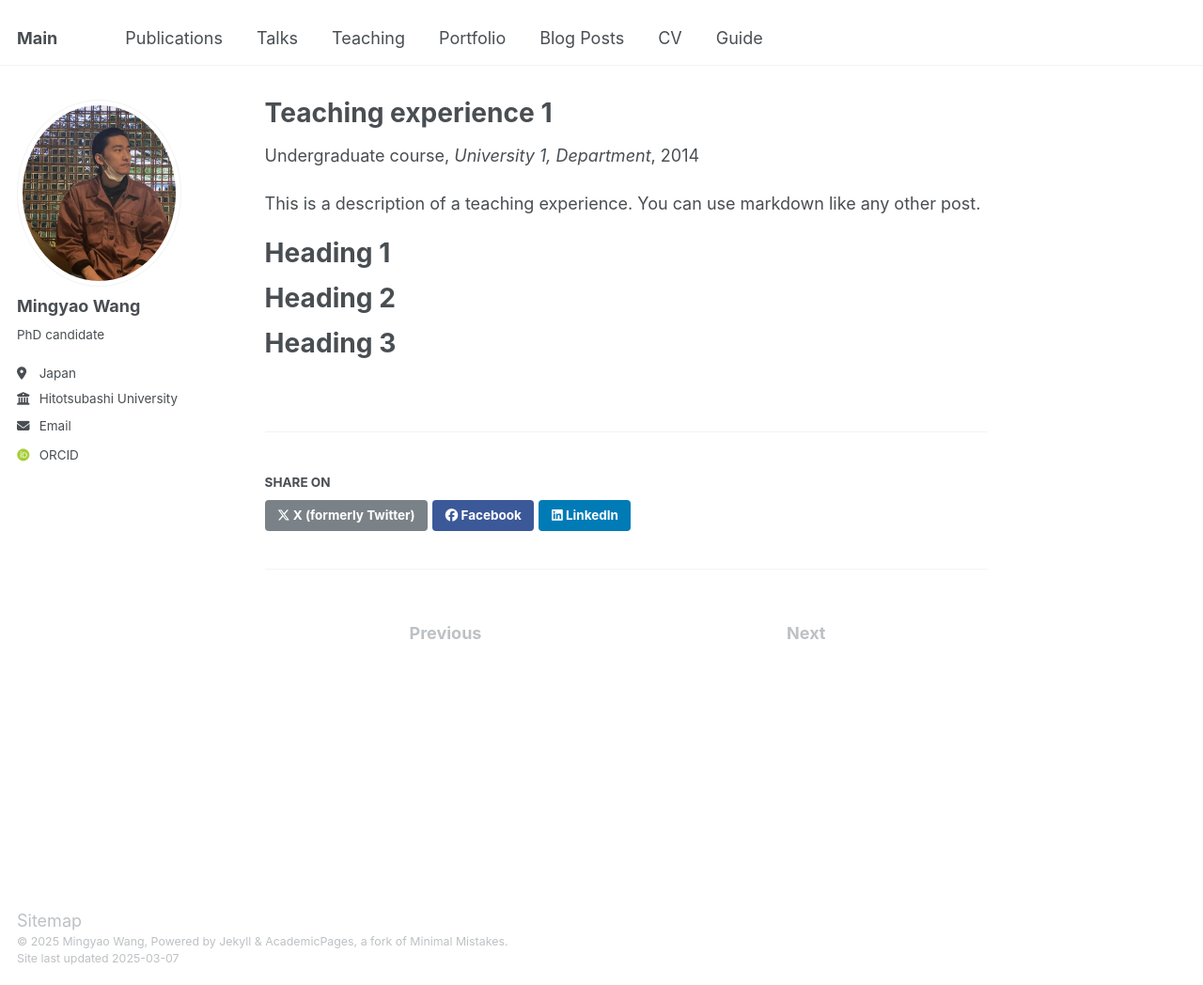
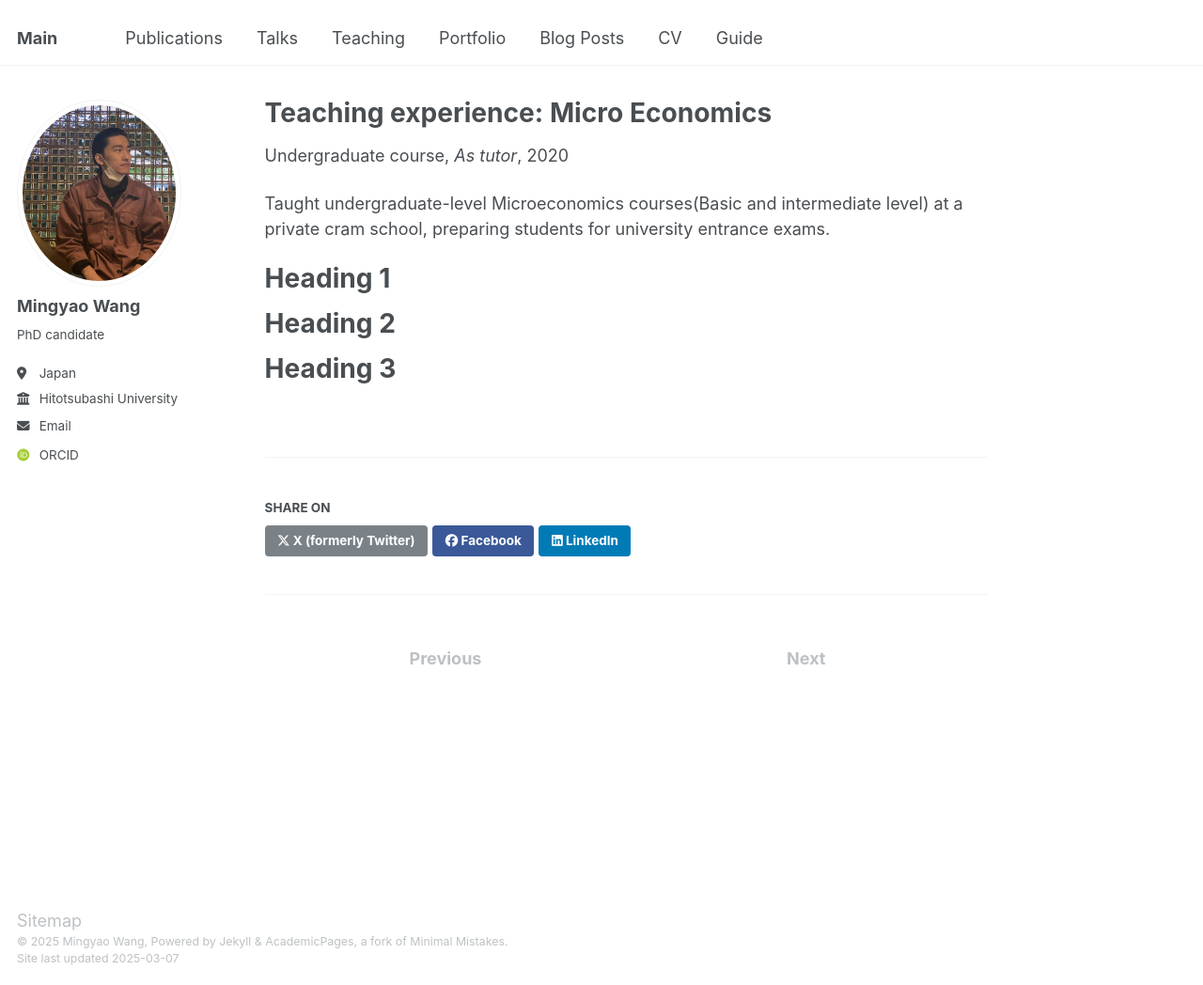
Before and after one commit to Mingyao-Wang/aboutme, a Jekyll site: the page built from _teaching/2014-spring-teaching-1.md, in a window 1280 px wide and 1048 px high. Shown: the whole window at 94% size. Built offline with Jekyll 4.4.1, drawn with Linux system fonts in a browser that asks for light colours; some web fonts are replaced.

Commit message:
Update 2014-spring-teaching-1.md

```diff
--- a/_teaching/2014-spring-teaching-1.md
+++ b/_teaching/2014-spring-teaching-1.md
@@ -1,14 +1,14 @@
 ---
-title: "Teaching experience 1"
+title: "Teaching experience: Micro Economics"
 collection: teaching
 type: "Undergraduate course"
 permalink: /teaching/2014-spring-teaching-1
-venue: "University 1, Department"
-date: 2014-01-01
-location: "City, Country"
+venue: "As tutor"
+date: 2020-01-01
+location: "Tokyo, Japan"
 ---
 
-This is a description of a teaching experience. You can use markdown like any other post.
+Taught undergraduate-level Microeconomics courses(Basic and intermediate level) at a private cram school, preparing students for university entrance exams.
 
 Heading 1
 ======
```
